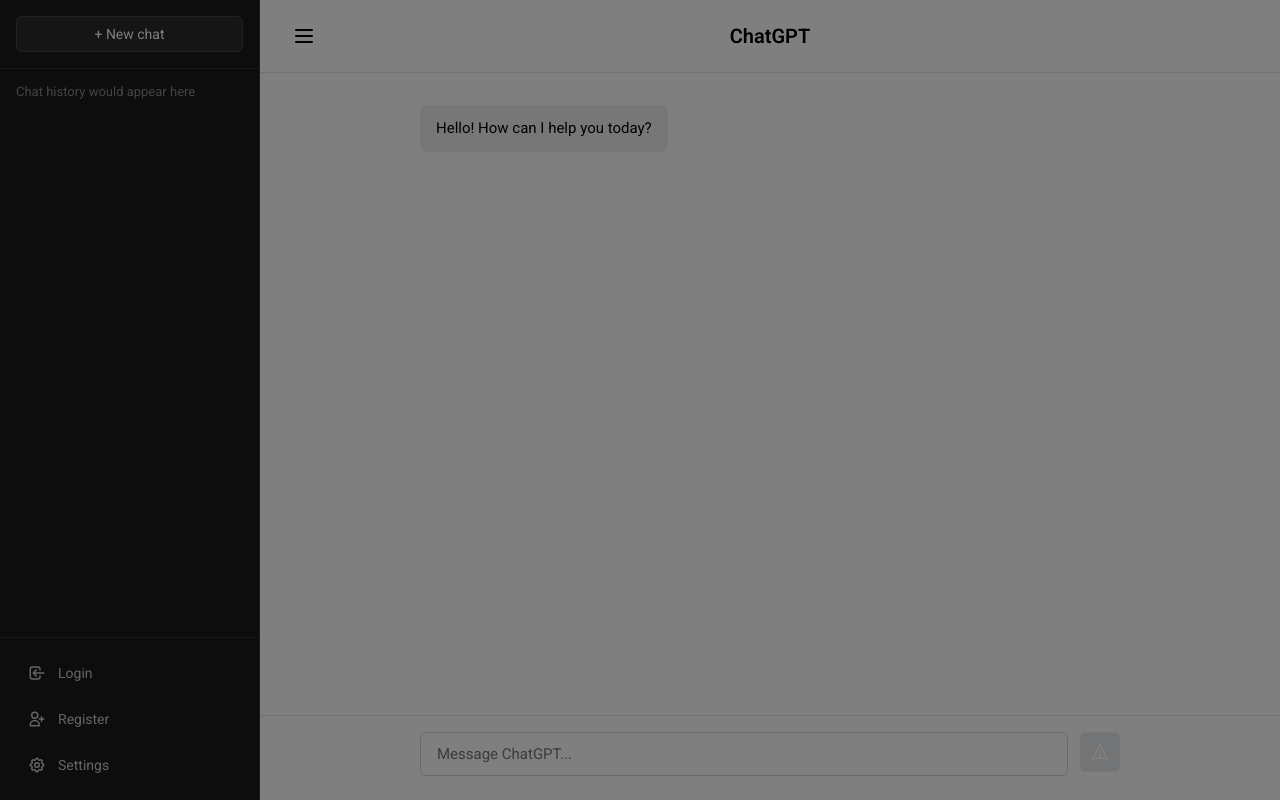
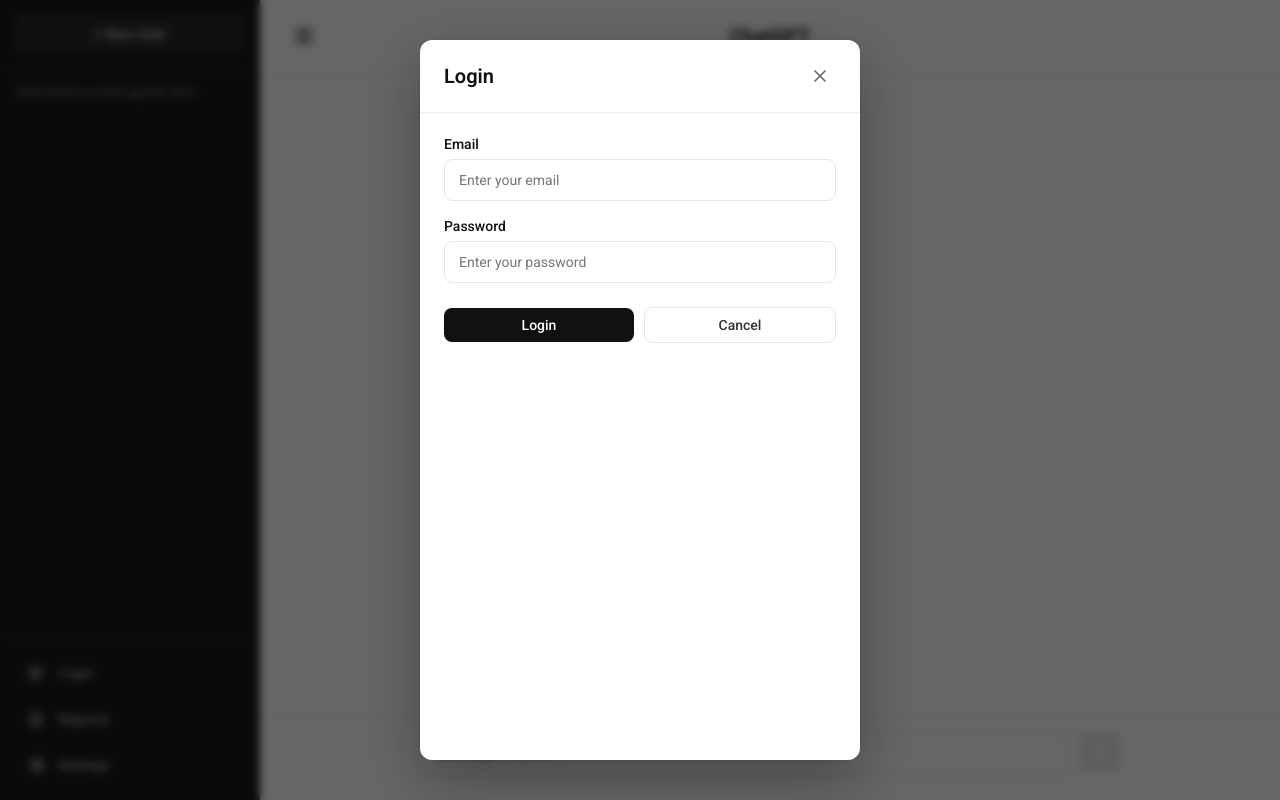
Before and after one commit to ZhiRongDev/chat, a Vue app in the folder frontend/: page / in a window 1280 px wide. Both pictures are taken after a click on the button "Login". Built offline with nearby package versions, Linux system fonts and the light colour scheme.

Commit message:
Fix modal popup style

```diff
--- a/frontend/src/views/index.vue
+++ b/frontend/src/views/index.vue
@@ -7,31 +7,44 @@
           <span>+ New chat</span>
         </button>
       </div>
-      <div class="sidebar-content">
-        Chat history would appear here
-      </div>
+      <div class="sidebar-content">Chat history would appear here</div>
       <div class="sidebar-footer">
         <button class="sidebar-btn" @click="showModal('login')">
           <svg fill="none" stroke="currentColor" viewBox="0 0 24 24">
-            <path stroke-linecap="round" stroke-linejoin="round" stroke-width="2"
-              d="M11 16l-4-4m0 0l4-4m-4 4h14m-5 4v1a3 3 0 01-3 3H6a3 3 0 01-3-3V7a3 3 0 013-3h7a3 3 0 013 3v1"></path>
+            <path
+              stroke-linecap="round"
+              stroke-linejoin="round"
+              stroke-width="2"
+              d="M11 16l-4-4m0 0l4-4m-4 4h14m-5 4v1a3 3 0 01-3 3H6a3 3 0 01-3-3V7a3 3 0 013-3h7a3 3 0 013 3v1"
+            ></path>
           </svg>
           <span>Login</span>
         </button>
         <button class="sidebar-btn" @click="showModal('register')">
           <svg fill="none" stroke="currentColor" viewBox="0 0 24 24">
-            <path stroke-linecap="round" stroke-linejoin="round" stroke-width="2"
-              d="M18 9v3m0 0v3m0-3h3m-3 0h-3m-2-5a4 4 0 11-8 0 4 4 0 018 0zM3 20a6 6 0 0112 0v1H3v-1z"></path>
+            <path
+              stroke-linecap="round"
+              stroke-linejoin="round"
+              stroke-width="2"
+              d="M18 9v3m0 0v3m0-3h3m-3 0h-3m-2-5a4 4 0 11-8 0 4 4 0 018 0zM3 20a6 6 0 0112 0v1H3v-1z"
+            ></path>
           </svg>
           <span>Register</span>
         </button>
         <button class="sidebar-btn" @click="showModal('settings')">
           <svg fill="none" stroke="currentColor" viewBox="0 0 24 24">
-            <path stroke-linecap="round" stroke-linejoin="round" stroke-width="2"
-              d="M10.325 4.317c.426-1.756 2.924-1.756 3.35 0a1.724 1.724 0 002.573 1.066c1.543-.94 3.31.826 2.37 2.37a1.724 1.724 0 001.065 2.572c1.756.426 1.756 2.924 0 3.35a1.724 1.724 0 00-1.066 2.573c.94 1.543-.826 3.31-2.37 2.37a1.724 1.724 0 00-2.572 1.065c-.426 1.756-2.924 1.756-3.35 0a1.724 1.724 0 00-2.573-1.066c-1.543.94-3.31-.826-2.37-2.37a1.724 1.724 0 00-1.065-2.572c-1.756-.426-1.756-2.924 0-3.35a1.724 1.724 0 001.066-2.573c-.94-1.543.826-3.31 2.37-2.37.996.608 2.296.07 2.572-1.065z">
-            </path>
-            <path stroke-linecap="round" stroke-linejoin="round" stroke-width="2" d="M15 12a3 3 0 11-6 0 3 3 0 016 0z">
-            </path>
+            <path
+              stroke-linecap="round"
+              stroke-linejoin="round"
+              stroke-width="2"
+              d="M10.325 4.317c.426-1.756 2.924-1.756 3.35 0a1.724 1.724 0 002.573 1.066c1.543-.94 3.31.826 2.37 2.37a1.724 1.724 0 001.065 2.572c1.756.426 1.756 2.924 0 3.35a1.724 1.724 0 00-1.066 2.573c.94 1.543-.826 3.31-2.37 2.37a1.724 1.724 0 00-2.572 1.065c-.426 1.756-2.924 1.756-3.35 0a1.724 1.724 0 00-2.573-1.066c-1.543.94-3.31-.826-2.37-2.37a1.724 1.724 0 00-1.065-2.572c-1.756-.426-1.756-2.924 0-3.35a1.724 1.724 0 001.066-2.573c-.94-1.543.826-3.31 2.37-2.37.996.608 2.296.07 2.572-1.065z"
+            ></path>
+            <path
+              stroke-linecap="round"
+              stroke-linejoin="round"
+              stroke-width="2"
+              d="M15 12a3 3 0 11-6 0 3 3 0 016 0z"
+            ></path>
           </svg>
           <span>Settings</span>
         </button>
@@ -44,7 +57,12 @@
       <div class="header">
         <button class="menu-btn" @click="toggleSidebar">
           <svg fill="none" stroke="currentColor" viewBox="0 0 24 24">
-            <path stroke-linecap="round" stroke-linejoin="round" stroke-width="2" d="M4 6h16M4 12h16M4 18h16"></path>
+            <path
+              stroke-linecap="round"
+              stroke-linejoin="round"
+              stroke-width="2"
+              d="M4 6h16M4 12h16M4 18h16"
+            ></path>
           </svg>
         </button>
         <div class="header-title">ChatGPT</div>
@@ -75,12 +93,26 @@
       <!-- Input -->
       <div class="input-area">
         <div class="input-wrapper">
-          <input v-model="currentMessage" @keypress.enter="sendMessage" type="text" class="input-field"
-            placeholder="Message ChatGPT..." :disabled="loading" />
-          <button @click="sendMessage" class="send-btn" :disabled="!currentMessage.trim() || loading">
+          <input
+            v-model="currentMessage"
+            @keypress.enter="sendMessage"
+            type="text"
+            class="input-field"
+            placeholder="Message ChatGPT..."
+            :disabled="loading"
+          />
+          <button
+            @click="sendMessage"
+            class="send-btn"
+            :disabled="!currentMessage.trim() || loading"
+          >
             <svg fill="none" stroke="currentColor" viewBox="0 0 24 24">
-              <path stroke-linecap="round" stroke-linejoin="round" stroke-width="2"
-                d="M12 19l9 2-9-18-9 18 9-2zm0 0v-8"></path>
+              <path
+                stroke-linecap="round"
+                stroke-linejoin="round"
+                stroke-width="2"
+                d="M12 19l9 2-9-18-9 18 9-2zm0 0v-8"
+              ></path>
             </svg>
           </button>
         </div>
@@ -94,17 +126,110 @@
           <h2>{{ modalTitle }}</h2>
           <button class="close-btn" @click="closeModal">
             <svg fill="none" stroke="currentColor" viewBox="0 0 24 24">
-              <path stroke-linecap="round" stroke-linejoin="round" stroke-width="2" d="M6 18L18 6M6 6l12 12"></path>
+              <path
+                stroke-linecap="round"
+                stroke-linejoin="round"
+                stroke-width="2"
+                d="M6 18L18 6M6 6l12 12"
+              ></path>
             </svg>
           </button>
         </div>
-        <div class="modal-content">
-          <p>{{ modalContent }}</p>
-        </div>
-        <div class="modal-footer">
-          <button class="modal-btn-cancel" @click="closeModal">Cancel</button>
-          <button class="modal-btn-confirm">Confirm</button>
-        </div>
+
+        <!-- Login Form -->
+        <template v-if="modalType === 'login'">
+          <div class="modal-body">
+            <form @submit.prevent="handleLogin">
+              <div class="form-group">
+                <label for="login-email">Email</label>
+                <input
+                  v-model="loginForm.email"
+                  type="email"
+                  id="login-email"
+                  placeholder="Enter your email"
+                  required
+                />
+              </div>
+              <div class="form-group">
+                <label for="login-password">Password</label>
+                <input
+                  v-model="loginForm.password"
+                  type="password"
+                  id="login-password"
+                  placeholder="Enter your password"
+                  required
+                />
+              </div>
+              <div class="modal-footer">
+                <button type="submit" class="modal-btn-confirm">Login</button>
+                <button type="button" class="modal-btn-cancel" @click="closeModal">Cancel</button>
+              </div>
+            </form>
+          </div>
+        </template>
+
+        <!-- Register Form -->
+        <template v-if="modalType === 'register'">
+          <div class="modal-body">
+            <form @submit.prevent="handleRegister">
+              <div class="form-group">
+                <label for="register-name">Full Name</label>
+                <input
+                  v-model="registerForm.name"
+                  type="text"
+                  id="register-name"
+                  placeholder="Enter your full name"
+                  required
+                />
+              </div>
+              <div class="form-group">
+                <label for="register-email">Email</label>
+                <input
+                  v-model="registerForm.email"
+                  type="email"
+                  id="register-email"
+                  placeholder="Enter your email"
+                  required
+                />
+              </div>
+              <div class="form-group">
+                <label for="register-password">Password</label>
+                <input
+                  v-model="registerForm.password"
+                  type="password"
+                  id="register-password"
+                  placeholder="Enter your password"
+                  required
+                />
+              </div>
+              <div class="form-group">
+                <label for="register-confirm">Confirm Password</label>
+                <input
+                  v-model="registerForm.confirmPassword"
+                  type="password"
+                  id="register-confirm"
+                  placeholder="Confirm your password"
+                  required
+                />
+              </div>
+              <div class="modal-footer">
+                <button type="submit" class="modal-btn-confirm">Register</button>
+                <button type="button" class="modal-btn-cancel" @click="closeModal">Cancel</button>
+              </div>
+            </form>
+          </div>
+        </template>
+
+        <!-- Settings -->
+        <template v-if="modalType === 'settings'">
+          <div class="modal-body">
+            <p>{{ modalContent }}</p>
+            <div class="modal-footer">
+              <button class="modal-btn-cancel" @click="closeModal">Cancel</button>
+              <button class="modal-btn-confirm">Confirm</button>
+            </div>
+          </div>
+        </template>
       </div>
     </div>
   </div>
@@ -113,9 +238,7 @@
 <script setup>
 import { ref, nextTick } from 'vue'
 
-const messages = ref([
-  { id: 1, text: 'Hello! How can I help you today?', sender: 'bot' }
-])
+const messages = ref([{ id: 1, text: 'Hello! How can I help you today?', sender: 'bot' }])
 const currentMessage = ref('')
 const loading = ref(false)
 const sidebarOpen = ref(true)
@@ -125,6 +248,18 @@
 const modalTitle = ref('')
 const modalContent = ref('')
 let msgId = 2
+
+const loginForm = ref({
+  email: '',
+  password: '',
+})
+
+const registerForm = ref({
+  name: '',
+  email: '',
+  password: '',
+  confirmPassword: '',
+})
 
 const scrollToBottom = async () => {
   await nextTick()
@@ -139,7 +274,7 @@
   messages.value.push({
     id: msgId++,
     text: currentMessage.value,
-    sender: 'user'
+    sender: 'user',
   })
 
   currentMessage.value = ''
@@ -150,7 +285,7 @@
     messages.value.push({
       id: msgId++,
       text: 'This is a simulated response. In a real app, this would connect to an API.',
-      sender: 'bot'
+      sender: 'bot',
     })
     loading.value = false
     await scrollToBottom()
@@ -158,9 +293,7 @@
 }
 
 const newChat = () => {
-  messages.value = [
-    { id: 1, text: 'Hello! How can I help you today?', sender: 'bot' }
-  ]
+  messages.value = [{ id: 1, text: 'Hello! How can I help you today?', sender: 'bot' }]
   currentMessage.value = ''
   msgId = 2
 }
@@ -187,6 +320,26 @@
 
 const closeModal = () => {
   modalOpen.value = false
+  loginForm.value = { email: '', password: '' }
+  registerForm.value = { name: '', email: '', password: '', confirmPassword: '' }
+}
+
+const handleLogin = () => {
+  if (loginForm.value.email && loginForm.value.password) {
+    alert(`Login successful for ${loginForm.value.email}`)
+    closeModal()
+  }
+}
+
+const handleRegister = () => {
+  if (registerForm.value.password !== registerForm.value.confirmPassword) {
+    alert('Passwords do not match!')
+    return
+  }
+  if (registerForm.value.name && registerForm.value.email && registerForm.value.password) {
+    alert(`Registration successful for ${registerForm.value.name}`)
+    closeModal()
+  }
 }
 </script>
 
@@ -413,14 +566,12 @@
 }
 
 @keyframes bounce {
-
   0%,
   60%,
   100% {
     opacity: 0.3;
     transform: translateY(0);
   }
-
   30% {
     opacity: 1;
     transform: translateY(-8px);
@@ -499,65 +650,120 @@
   left: 0;
   right: 0;
   bottom: 0;
-  background-color: rgba(0, 0, 0, 0.5);
+  background-color: rgba(0, 0, 0, 0.6);
+  backdrop-filter: blur(4px);
   display: flex;
   align-items: center;
   justify-content: center;
   z-index: 1000;
+  padding: 20px;
+  animation: fadeIn 0.2s ease-out;
+}
+
+@keyframes fadeIn {
+  from {
+    opacity: 0;
+  }
+  to {
+    opacity: 1;
+  }
+}
+
+@keyframes slideUp {
+  from {
+    opacity: 0;
+    transform: translateY(20px) scale(0.95);
+  }
+  to {
+    opacity: 1;
+    transform: translateY(0) scale(1);
+  }
 }
 
 .modal {
+  display: block;
   background: white;
-  border-radius: 8px;
-  box-shadow: 0 10px 40px rgba(0, 0, 0, 0.2);
-  max-width: 400px;
-  width: 90%;
+  border-radius: 12px;
+  box-shadow: 0 20px 60px rgba(0, 0, 0, 0.3), 0 0 0 1px rgba(0, 0, 0, 0.05);
+  max-width: 440px;
+  width: 100%;
+  max-height: 90vh;
   overflow: hidden;
+  animation: slideUp 0.3s cubic-bezier(0.16, 1, 0.3, 1);
+  position: relative;
+}
+
+.modal-body {
+  padding: 24px;
+  max-height: calc(90vh - 160px);
+  overflow-y: auto;
+  overflow-x: hidden;
+}
+
+.modal-body::-webkit-scrollbar {
+  width: 6px;
+}
+
+.modal-body::-webkit-scrollbar-track {
+  background: transparent;
+}
+
+.modal-body::-webkit-scrollbar-thumb {
+  background: #d1d5db;
+  border-radius: 3px;
+}
+
+.modal-body::-webkit-scrollbar-thumb:hover {
+  background: #9ca3af;
 }
 
 .modal-header {
   display: flex;
   align-items: center;
   justify-content: space-between;
-  padding: 20px;
-  border-bottom: 1px solid #e5e7eb;
+  padding: 20px 24px;
+  border-bottom: 1px solid #f0f0f0;
 }
 
 .modal-header h2 {
-  font-size: 18px;
+  font-size: 20px;
   font-weight: 600;
-  color: #000;
+  color: #111;
+  margin: 0;
 }
 
 .close-btn {
   background: none;
   border: none;
   cursor: pointer;
-  padding: 4px;
+  padding: 6px;
   display: flex;
   align-items: center;
   justify-content: center;
-  transition: all 0.2s;
+  transition: all 0.15s ease;
+  border-radius: 6px;
+  color: #666;
 }
 
 .close-btn:hover {
-  background-color: #f3f4f6;
-  border-radius: 4px;
+  background-color: #f5f5f5;
+  color: #111;
+}
+
+.close-btn:active {
+  transform: scale(0.95);
 }
 
 .close-btn svg {
   width: 20px;
   height: 20px;
-  stroke: #000;
+  stroke: currentColor;
 }
 
 .modal-content {
   padding: 20px;
   color: #666;
   font-size: 14px;
-}
-
-.modal-footer {
   display: flex;
   gap: 12px;
   padding: 20px;
@@ -566,33 +772,109 @@
 }
 
 .modal-btn-cancel {
-  padding: 8px 16px;
-  background-color: transparent;
-  color: #666;
-  border: 1px solid #d1d5db;
-  border-radius: 6px;
+  padding: 10px 20px;
+  background-color: white;
+  color: #333;
+  border: 1px solid #e5e7eb;
+  border-radius: 8px;
   cursor: pointer;
   font-size: 14px;
-  transition: all 0.2s;
+  font-weight: 500;
+  transition: all 0.15s ease;
 }
 
 .modal-btn-cancel:hover {
   background-color: #f9fafb;
-  border-color: #999;
+  border-color: #d1d5db;
+}
+
+.modal-btn-cancel:active {
+  transform: scale(0.98);
 }
 
 .modal-btn-confirm {
-  padding: 8px 16px;
-  background-color: #2563eb;
+  padding: 10px 20px;
+  background-color: #111;
   color: white;
   border: none;
-  border-radius: 6px;
+  border-radius: 8px;
   cursor: pointer;
   font-size: 14px;
-  transition: all 0.2s;
+  font-weight: 500;
+  transition: all 0.15s ease;
 }
 
 .modal-btn-confirm:hover {
-  background-color: #1d4ed8;
+  background-color: #000;
+  transform: translateY(-1px);
+  box-shadow: 0 4px 12px rgba(0, 0, 0, 0.15);
+}
+
+.modal-btn-confirm:active {
+  transform: translateY(0);
+  box-shadow: 0 2px 6px rgba(0, 0, 0, 0.15);
+}
+
+.form-group {
+  margin-bottom: 18px;
+  display: flex;
+  flex-direction: column;
+}
+
+.form-group:last-of-type {
+  margin-bottom: 0;
+}
+
+.form-group label {
+  font-size: 14px;
+  font-weight: 500;
+  color: #111;
+  margin-bottom: 8px;
+}
+
+.form-group input {
+  padding: 12px 14px;
+  border: 1px solid #e5e7eb;
+  border-radius: 8px;
+  font-size: 14px;
+  font-family: inherit;
+  transition: all 0.15s ease;
+  background-color: #fff;
+}
+
+.form-group input:hover {
+  border-color: #d1d5db;
+}
+
+.form-group input:focus {
+  outline: none;
+  border-color: #111;
+  box-shadow: 0 0 0 3px rgba(0, 0, 0, 0.05);
+}
+
+.modal-content form {
+  display: flex;
+  flex-direction: column;
+}
+
+.modal-footer {
+  display: flex;
+  gap: 10px;
+  margin-top: 24px;
+  padding-top: 0;
+  border-top: none;
+  justify-content: flex-start;
+}
+
+.modal-footer button {
+  flex: 1;
+}
+
+.modal-footer button:first-child {
+  order: 1;
+}
+
+.modal-footer button:last-child {
+  order: 2;
 }
 </style>
```
Also changed, not shown: 1 other file (tests, documents, lock files or other folders).
